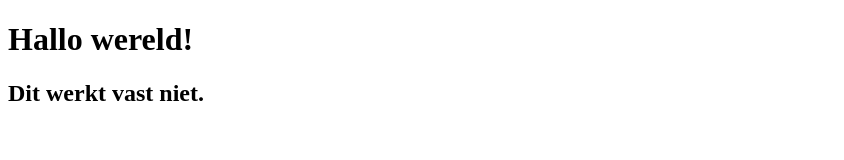
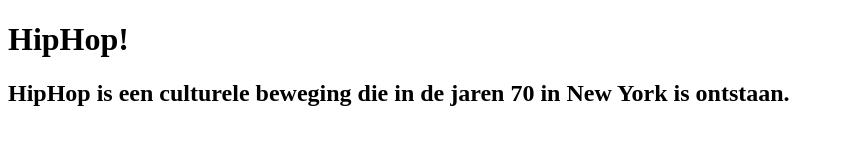
Before and after one commit to Redjiev/HTML2018, a plain HTML site: page index.html in a window 1280 px wide. Shown: the whole page, without its empty margins (0-844 px from the left). Drawn offline with Linux system fonts and the light colour scheme.

```diff
--- a/index.html
+++ b/index.html
@@ -5,7 +5,7 @@
     <title>HTML2018</title>
 </head>
 <body>
-<h1>Hallo wereld!</h1>
-<h2>Dit werkt vast niet.</h2>
+<h1>HipHop!</h1>
+<h2>HipHop is een culturele beweging die in de jaren 70 in New York is ontstaan.</h2>
 </body>
 </html>
```
